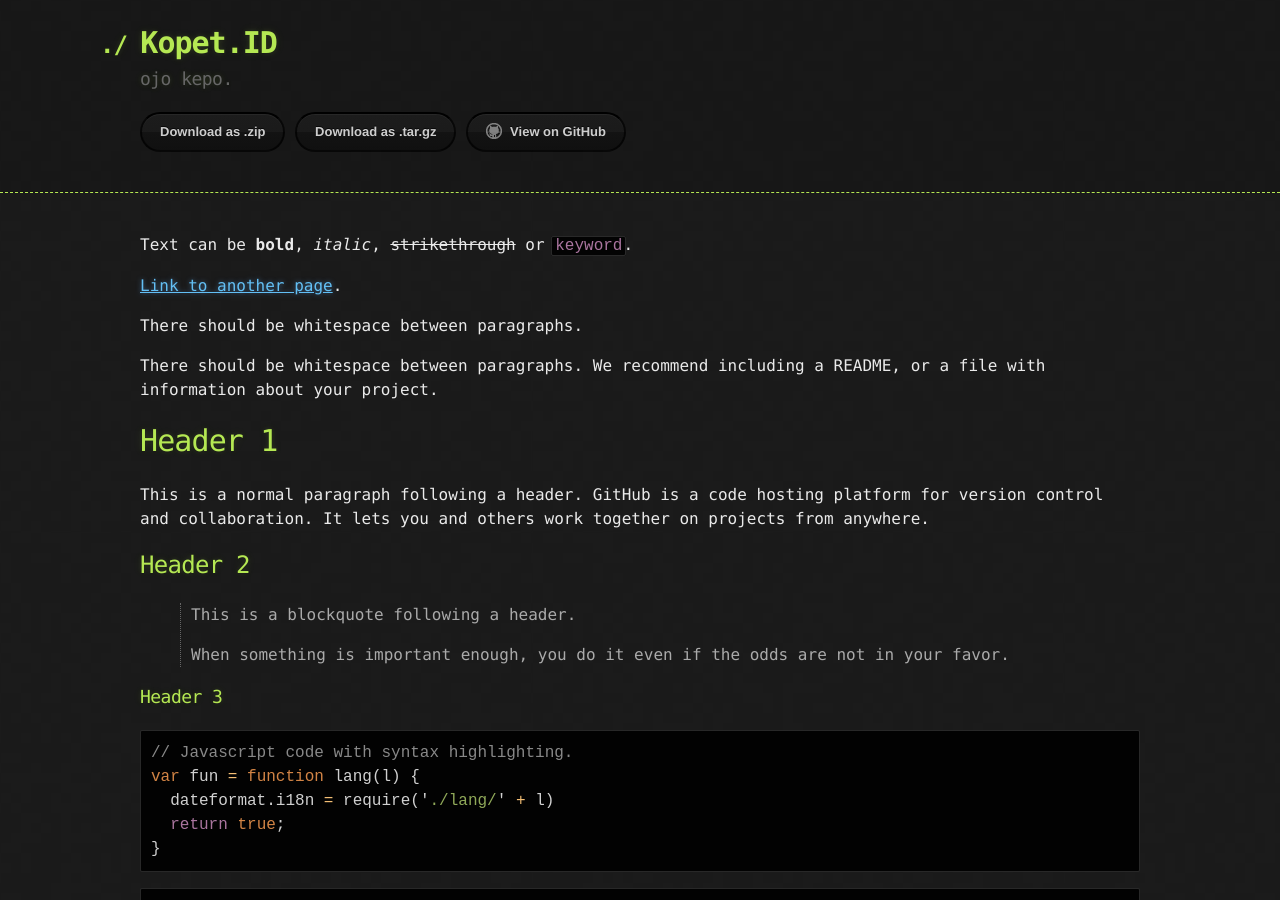
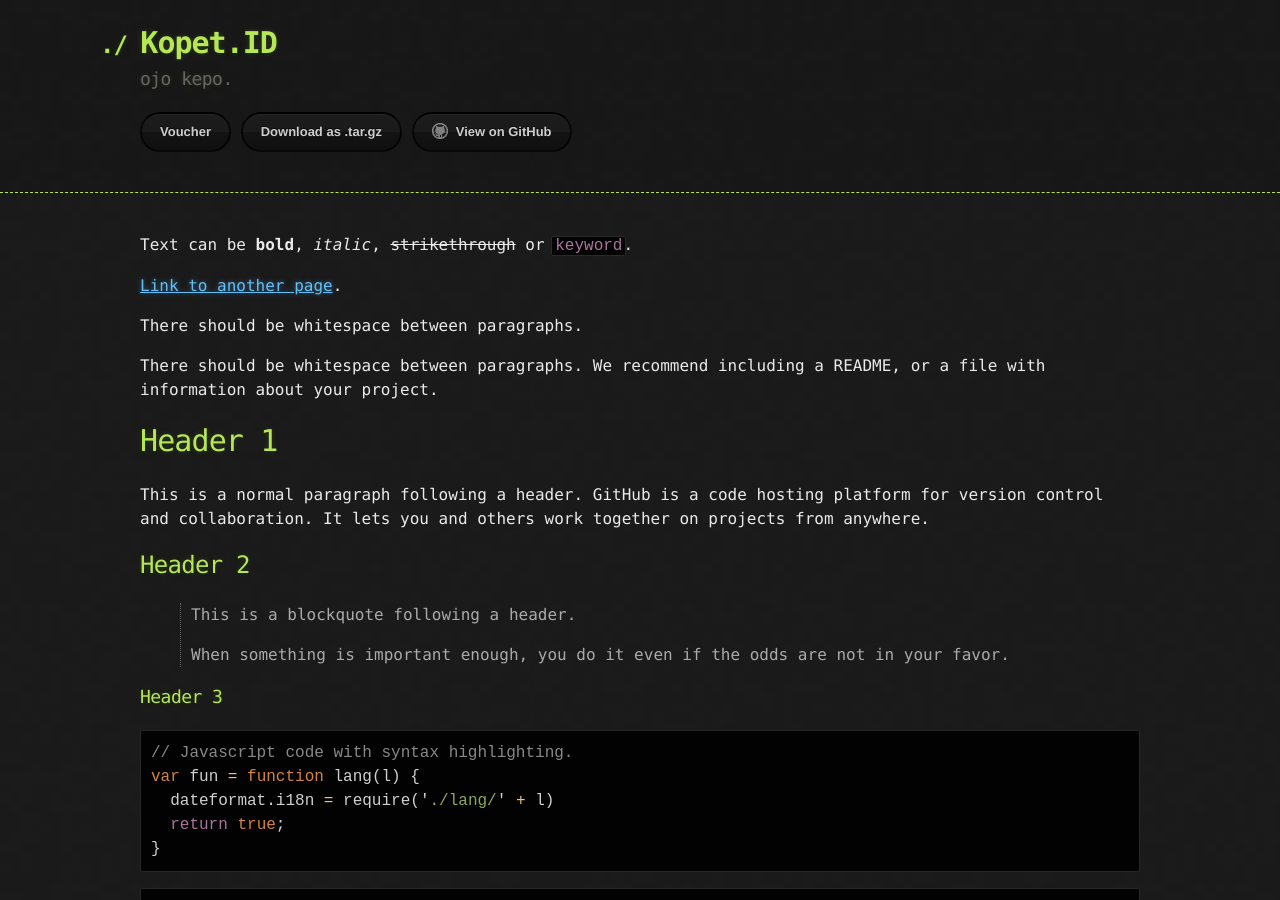
Before and after one commit to ukhaiz/ukhaiz.github.io, a Jekyll site: the page built from index.md, in a window 1280 px wide and 900 px high. Built offline with Jekyll 4.4.1, drawn with Linux system fonts in a browser that asks for light colours.

Commit message:
Update default.html

```diff
--- a/_layouts/default.html
+++ b/_layouts/default.html
@@ -18,7 +18,7 @@
 
         <section id="downloads">
           {% if site.show_downloads %}
-            <a href="{{ site.github.zip_url }}" class="btn">Download as .zip</a>
+            <a href="{{ site.voucher/ }}" class="btn">Voucher</a>
             <a href="{{ site.github.tar_url }}" class="btn">Download as .tar.gz</a>
           {% endif %}
           <a href="{{ site.github.repository_url }}" class="btn btn-github"><span class="icon"></span>View on GitHub</a>
```
